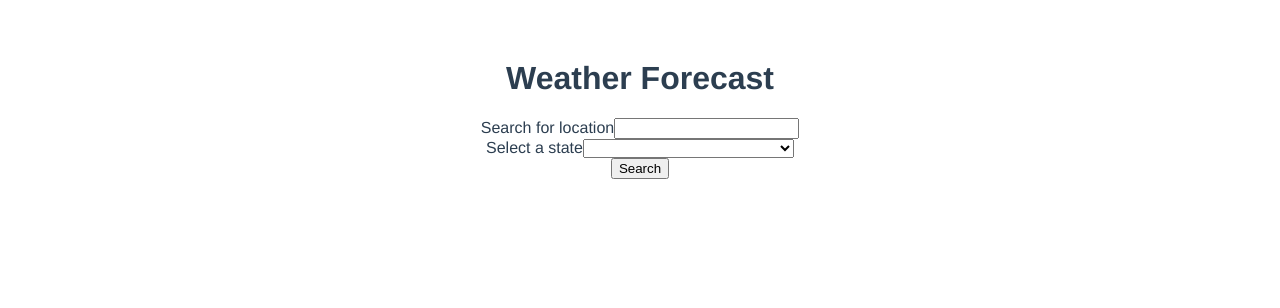
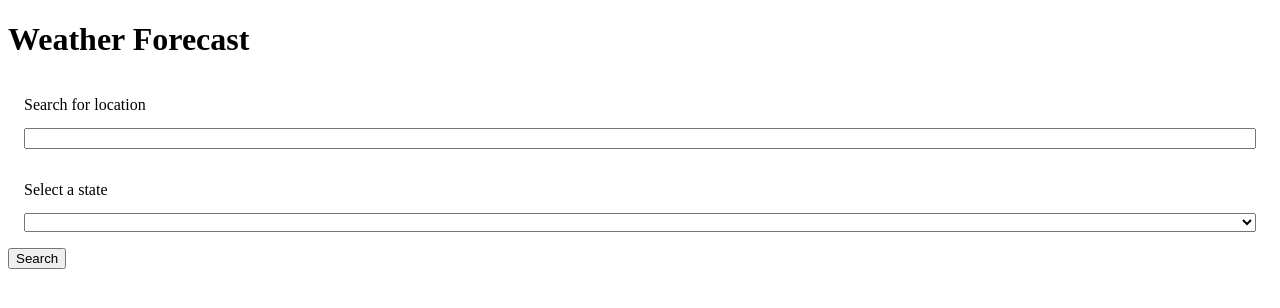
Before and after one commit to mpeck99/weather-app, a Vue app: page / in a window 1280 px wide. Shown: the top 308 px of the page. Built offline with nearby package versions, Linux system fonts and the light colour scheme; the HTML template or start-up script is replaced by a standard one.

Commit message:
adding sass

```diff
--- a/package.json
+++ b/package.json
@@ -26,6 +26,8 @@
     "execa": "latest",
     "prettier": "^2.2.1",
     "prettier-eslint": "^12.0.0",
+    "sass": "^1.32.8",
+    "sass-loader": "^8.0.2",
     "vue-inline-svg": "^2.0.0",
     "vue-loader-v16": "npm:vue-loader@^16.1.2",
     "vue-meta": "^2.4.0"
--- a/src/App.vue
+++ b/src/App.vue
@@ -6,22 +6,30 @@
 import Search from '@/Components/PlacesSearch';
 
 export default {
-
   name: 'App',
 
-  components : {
+  components: {
     Search
   }
-}
+};
 </script>
 
-<style>
-#app {
-  font-family: Avenir, Helvetica, Arial, sans-serif;
-  -webkit-font-smoothing: antialiased;
-  -moz-osx-font-smoothing: grayscale;
-  text-align: center;
-  color: #2c3e50;
-  margin-top: 60px;
+<style lang="scss">
+.form-group {
+  display: grid;
+  grid-template-rows: 2rem 1fr;
+  grid-template-columns: 100%;
+
+  padding: 1rem;
+
+  label {
+    grid-row: 1 / 2;
+    grid-column: 1 / 2;
+  }
+
+  .form-control {
+    grid-row: 2 / 3;
+    grid-column: 1 / 2;
+  }
 }
 </style>
--- a/src/Components/PlacesSearch.vue
+++ b/src/Components/PlacesSearch.vue
@@ -2,7 +2,13 @@
   <h1>Weather Forecast</h1>
   <div class="form-group">
     <label for="location">Search for location</label>
-    <input type="text" name="location" id="location" v-model="city" />
+    <input
+      type="text"
+      name="location"
+      id="location"
+      v-model="city"
+      class="form-control"
+    />
   </div>
   <state-dropdown @state="stateValue" />
   <button @click="fetchData()">Search</button>
--- a/src/Components/StatesDropdown.vue
+++ b/src/Components/StatesDropdown.vue
@@ -2,6 +2,7 @@
   <div class="form-group">
     <label for="states">Select a state</label>
     <select
+      class="form-control"
       name="states"
       id="states"
       v-model="selectedState"
```
Also changed, not shown: 1 other file (tests, documents, lock files or other folders).
